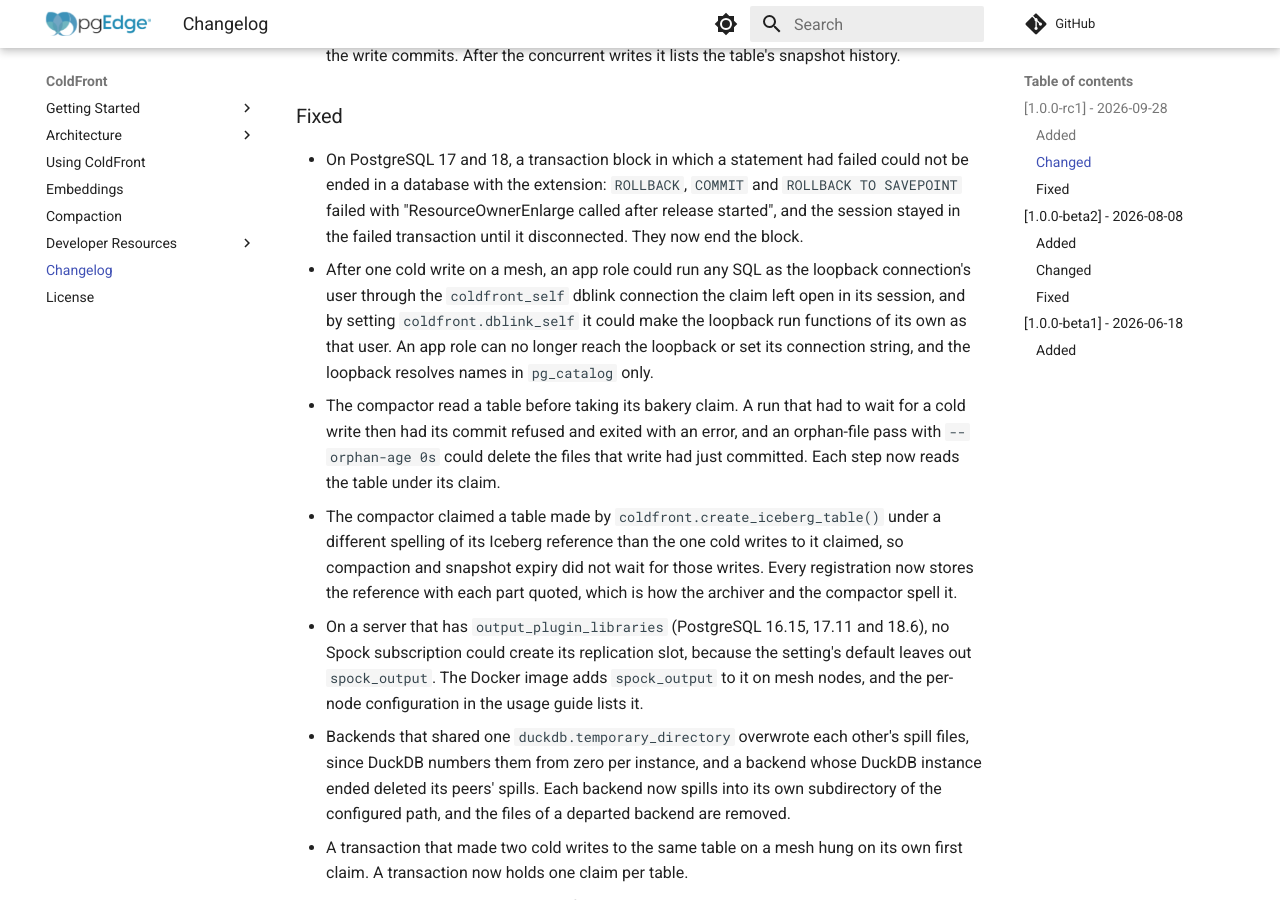
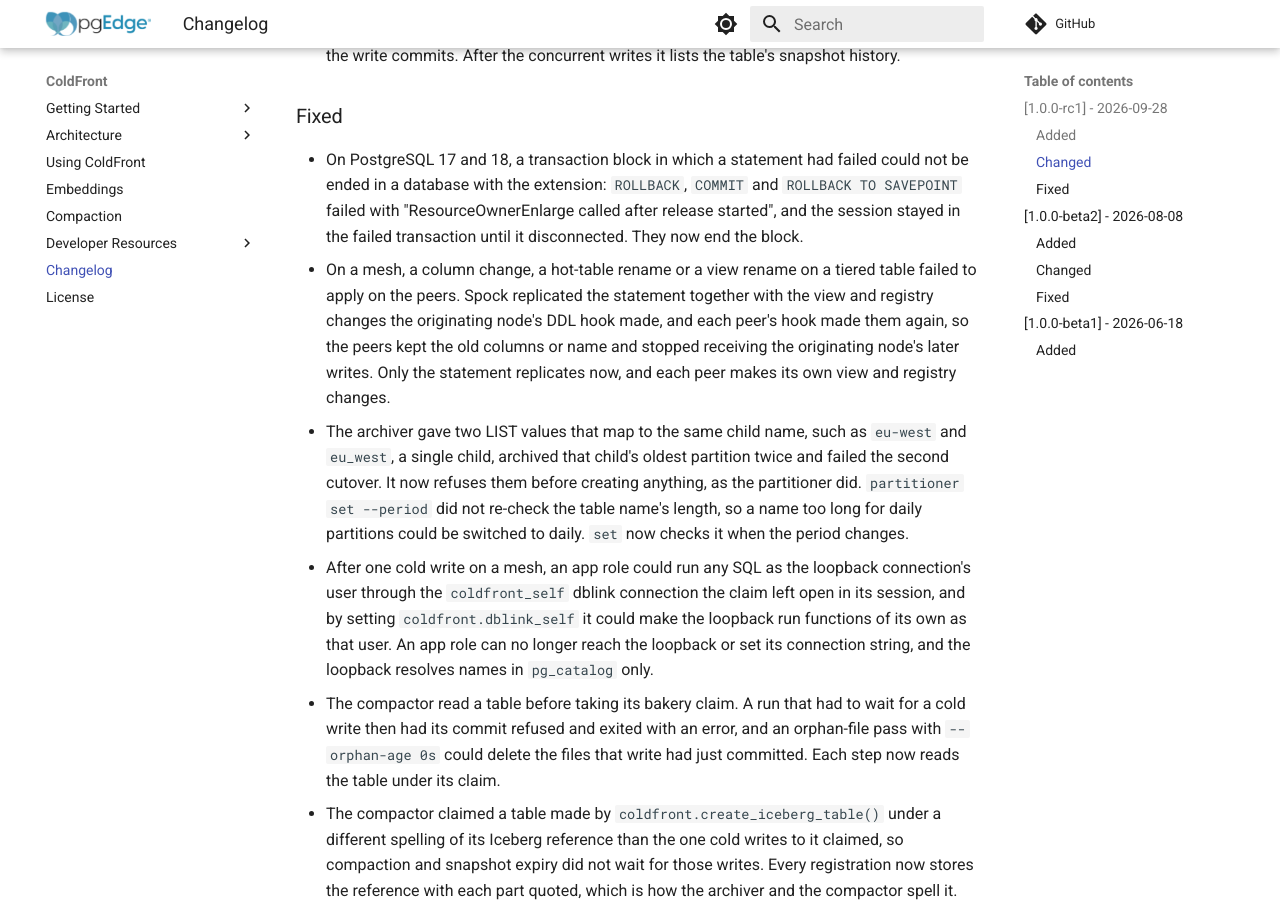
Before and after one commit to pgEdge/coldfront, an MkDocs documentation site: the page built from docs/changelog.md, in a window 1280 px wide and 900 px high, scrolled down 1743 px. Built offline with MkDocs 1.6.1 and Material for MkDocs 9.7.7, drawn with Linux system fonts in a browser that asks for light colours; comment, search, counter and statistics services are not loaded.

Commit message:
docs: add the mesh DDL and partition-name fixes to the rc1 changelog

```diff
--- a/docs/changelog.md
+++ b/docs/changelog.md
@@ -75,6 +75,19 @@ this project adheres to
   and `ROLLBACK TO SAVEPOINT` failed with "ResourceOwnerEnlarge called after
   release started", and the session stayed in the failed transaction until it
   disconnected. They now end the block.
+- On a mesh, a column change, a hot-table rename or a view rename on a tiered
+  table failed to apply on the peers. Spock replicated the statement together
+  with the view and registry changes the originating node's DDL hook made, and
+  each peer's hook made them again, so the peers kept the old columns or name
+  and stopped receiving the originating node's later writes. Only the
+  statement replicates now, and each peer makes its own view and registry
+  changes.
+- The archiver gave two LIST values that map to the same child name, such as
+  `eu-west` and `eu_west`, a single child, archived that child's oldest
+  partition twice and failed the second cutover. It now refuses them before
+  creating anything, as the partitioner did. `partitioner set --period` did not
+  re-check the table name's length, so a name too long for daily partitions
+  could be switched to daily. `set` now checks it when the period changes.
 - After one cold write on a mesh, an app role could run any SQL as the loopback
   connection's user through the `coldfront_self` dblink connection the claim
   left open in its session, and by setting `coldfront.dblink_self` it could
```
